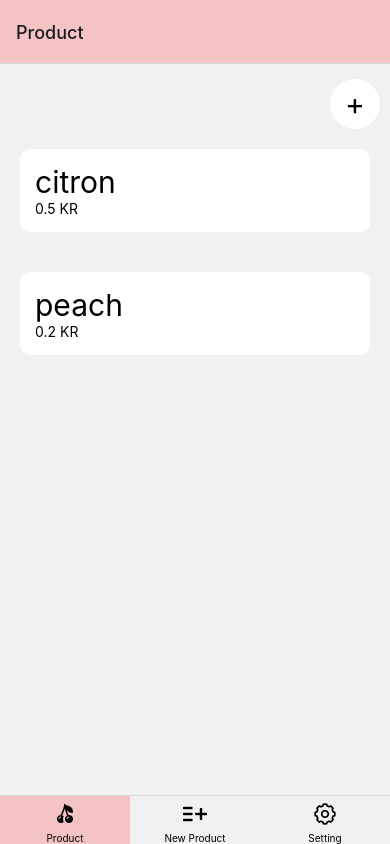
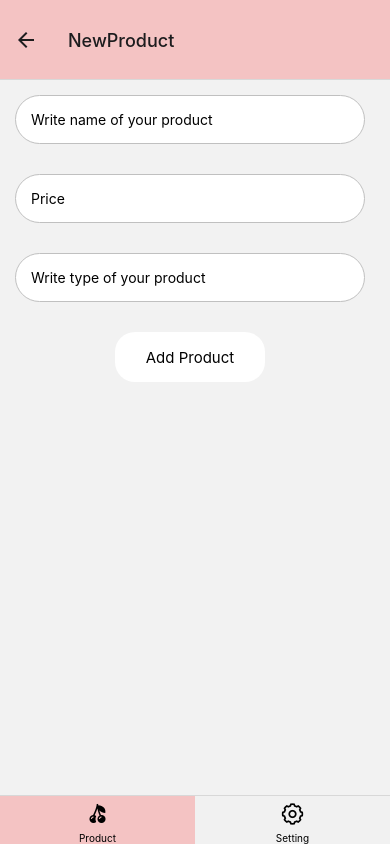
Before and after one commit to Nilufar1026/React-Native-assignment, a React Native app in the folder react-native-app/: screen /NewProduct in a window 390 px wide. Built offline with nearby package versions, Linux system fonts and the light colour scheme.

Commit message:
add stack navigator

```diff
--- a/react-native-app/App.tsx
+++ b/react-native-app/App.tsx
@@ -5,6 +5,7 @@ import BottomTabs from './navitators/BottomTabs';
 import LoginScreen from './screens/LoginScreen';
 import { NavigationContainer } from "@react-navigation/native";
 import ButtomTabs from './navitators/BottomTabs';
+import StackNavigator from './navitators/StackNavigator';
 
 export default function App() {
   const [isLogged,setIsLogged] =useState(true)
--- a/react-native-app/navitators/BottomTabs.tsx
+++ b/react-native-app/navitators/BottomTabs.tsx
@@ -8,23 +8,16 @@ import { MaterialCommunityIcons } from '@expo/vector-icons';
 import { AntDesign } from '@expo/vector-icons';
 import NewProductScreen from '../screens/NewProductScreen';
 import { Entypo } from '@expo/vector-icons';
+import StackNavigator from './StackNavigator';
 
 const Tab = createBottomTabNavigator();
-interface IProps {
 
-}
 
-const BottomTabs: React.FC<IProps> = () => {
+
+const BottomTabs = () => {
     return (
         <Tab.Navigator
             initialRouteName="Product"
-
-            // tabBarOptions={{
-            //     style: { backgroundColor: Color.grey },
-            //     showLabel: false,
-            //     activeTintColor: Color.primaryDark,
-            //     inactiveTintColor: Color.inactive,
-            //   }}
             screenOptions={{
 
                 tabBarStyle: {backgroundColor: "#f1f1f1",position:'absolute'},
@@ -33,34 +26,21 @@ const BottomTabs: React.FC<IProps> = () => {
                 tabBarActiveTintColor:'black',
                 headerStyle:{backgroundColor:'#F4C3C3'},
                 tabBarHideOnKeyboard:true
+
             }}
-            // activeColor="red"
-            // inactiveColor="white"
-            // activeBackgroundColor="green"
-            // inactiveBackgroundColor="green"
-            // style={{ backgroundColor: 'green' }}
-            // tabBarOptions={{
-            //     style: {
-            //         backgroundColor: 'green'
-            //     }
-            // }}
         >
-            <Tab.Screen name="Product" component={ProductScreen}
+            <Tab.Screen name="ProductScreen" component={StackNavigator}
 
                 options={{
 
                     tabBarIcon: ({ color }) => (
                         <MaterialCommunityIcons name="fruit-cherries" size={24} color="black" />
                     ),
-                }} />
-            <Tab.Screen name="New Product" component={NewProductScreen}
-             options={{
+                    title:"Product",
+                    header: () => null,
+                }}
 
-                tabBarIcon: ({ color }) => (
-                    <Entypo name="add-to-list" size={24} color="black" />
-                ),
-            }}
-            />
+                />
             <Tab.Screen name="Setting" component={SettingScreen}
             options={{
 
--- /dev/null
+++ b/react-native-app/navitators/StackNavigator.tsx
@@ -0,0 +1,32 @@
+import React from 'react';
+import { StyleSheet,  View } from 'react-native';
+import ProductScreen from '../screens/ProductScreen';
+import NewProductScreen from '../screens/NewProductScreen';
+import { createStackNavigator, Header } from '@react-navigation/stack';
+
+
+const Stack = createStackNavigator();
+const StackNavigator = () => {
+    return (
+        <View style={styles.StackContainer}>
+            <Stack.Navigator
+           screenOptions={{
+            headerShown: true,
+            headerStyle: { backgroundColor: '#F4C3C3', height: 80 },
+          }}
+>
+                <Stack.Screen name="Product" component={ProductScreen} />
+                <Stack.Screen name="NewProduct" component={NewProductScreen} />
+            </Stack.Navigator>
+        </View>
+    )
+}
+
+const styles = StyleSheet.create({
+    StackContainer: {
+        flex:1,
+        height:280
+    }
+});
+
+export default StackNavigator
--- a/react-native-app/screens/NewProductScreen.tsx
+++ b/react-native-app/screens/NewProductScreen.tsx
@@ -2,10 +2,10 @@ import { StatusBar } from 'expo-status-bar';
 import React, { useState } from 'react';
 import { StyleSheet, Text, TextInputProps, TouchableOpacity, View } from 'react-native';
 import InputField from '../components/InputField';
-import StyledButton from '../components/Button';
-import { IInputField, INewProduct } from '../types/types';
+import StyledButton from "../components/Button";
+import { INewProduct } from '../types/types';
 
-const NewProductScreen: React.FC<INewProduct> = (props) => {
+const NewProductScreen:React.FC<INewProduct> = () => {
   const [nameText,setNameText]= useState("")
   const [priceText,setPriceText]= useState("")
   const [typeText,setTypeText]= useState("")
--- a/react-native-app/screens/ProductScreen.tsx
+++ b/react-native-app/screens/ProductScreen.tsx
@@ -3,10 +3,12 @@ import React, { useState } from 'react';
 import { Button, StyleSheet, Text, TouchableOpacity, View } from 'react-native';
 import StyledButton from '../components/Button';
 import Products from '../components/Products';
+import { IOwnProduct, IProduct } from '../types/types';
+import NewProductScreen from './NewProductScreen';
 
-export default function ProductScreen() {
+const ProductScreen:React.FC<IOwnProduct>=(props)=> {
   const handleNewProduct= ()=>{
-    console.log("hej add")
+    props.navigation.navigate('NewProduct')
   }
   return (
     <View style={styles.productContainer}>
@@ -29,6 +31,7 @@ export default function ProductScreen() {
       alignItems={"flex-end"}
       fontSize={30}
       handleAdd={()=>handleNewProduct()}/>
+      {/* <NewProductScreen  /> */}
       <Products />
       {/* <View style={styles.separator} />
 
@@ -66,3 +69,4 @@ const styles = StyleSheet.create({
 
 
 });
+export default ProductScreen
--- a/react-native-app/types/types.tsx
+++ b/react-native-app/types/types.tsx
@@ -37,4 +37,10 @@ export interface IInputField {
   }
 
   export interface INewProduct {
+    // onOptionPress:boolean
+    // onProfilePress:any
   }
+
+  export interface IOwnProduct{
+    navigation:any
+  }
```
Also changed, not shown: react-native-app/package.json (+7 -0 lines), 1 other file (tests, documents, lock files or other folders).
